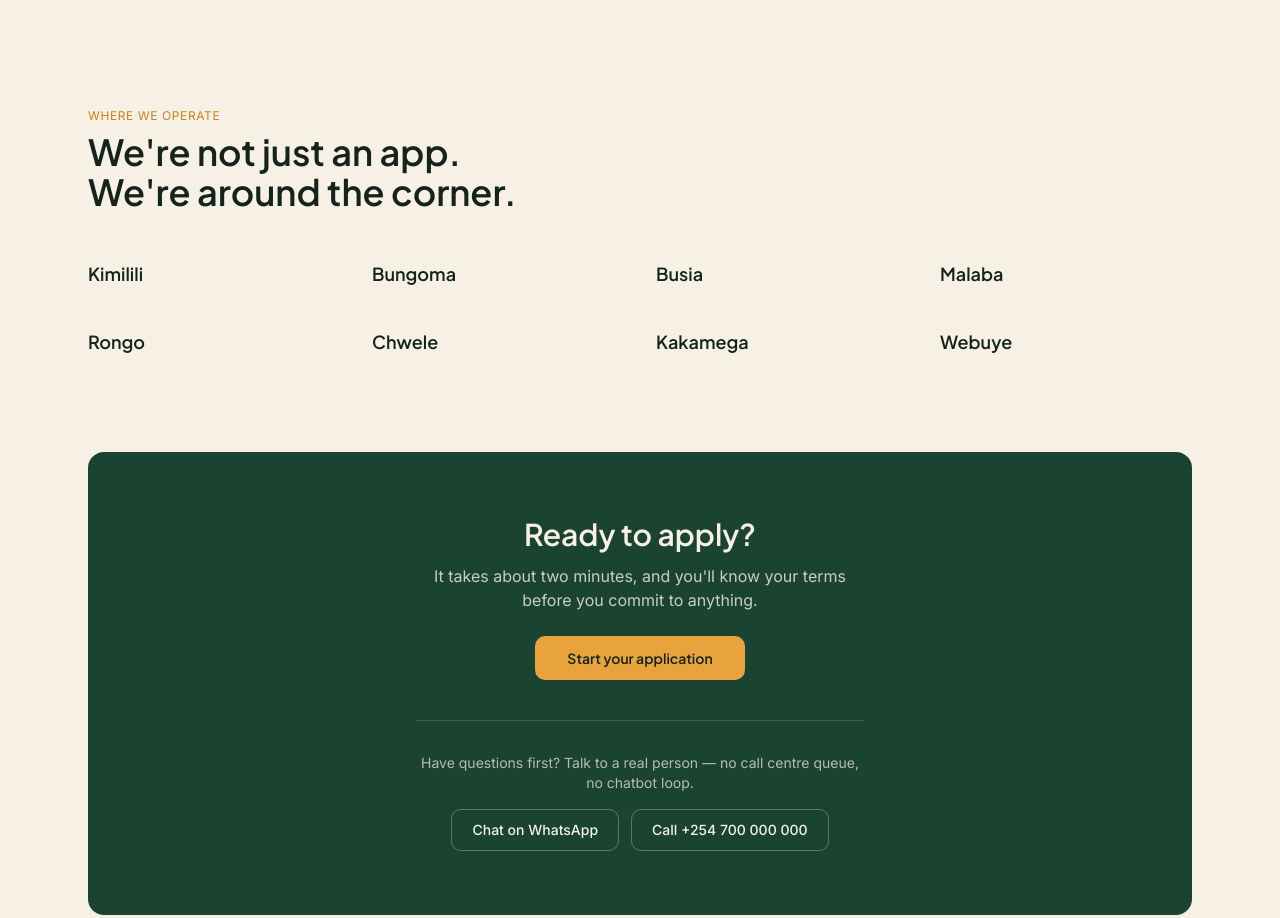
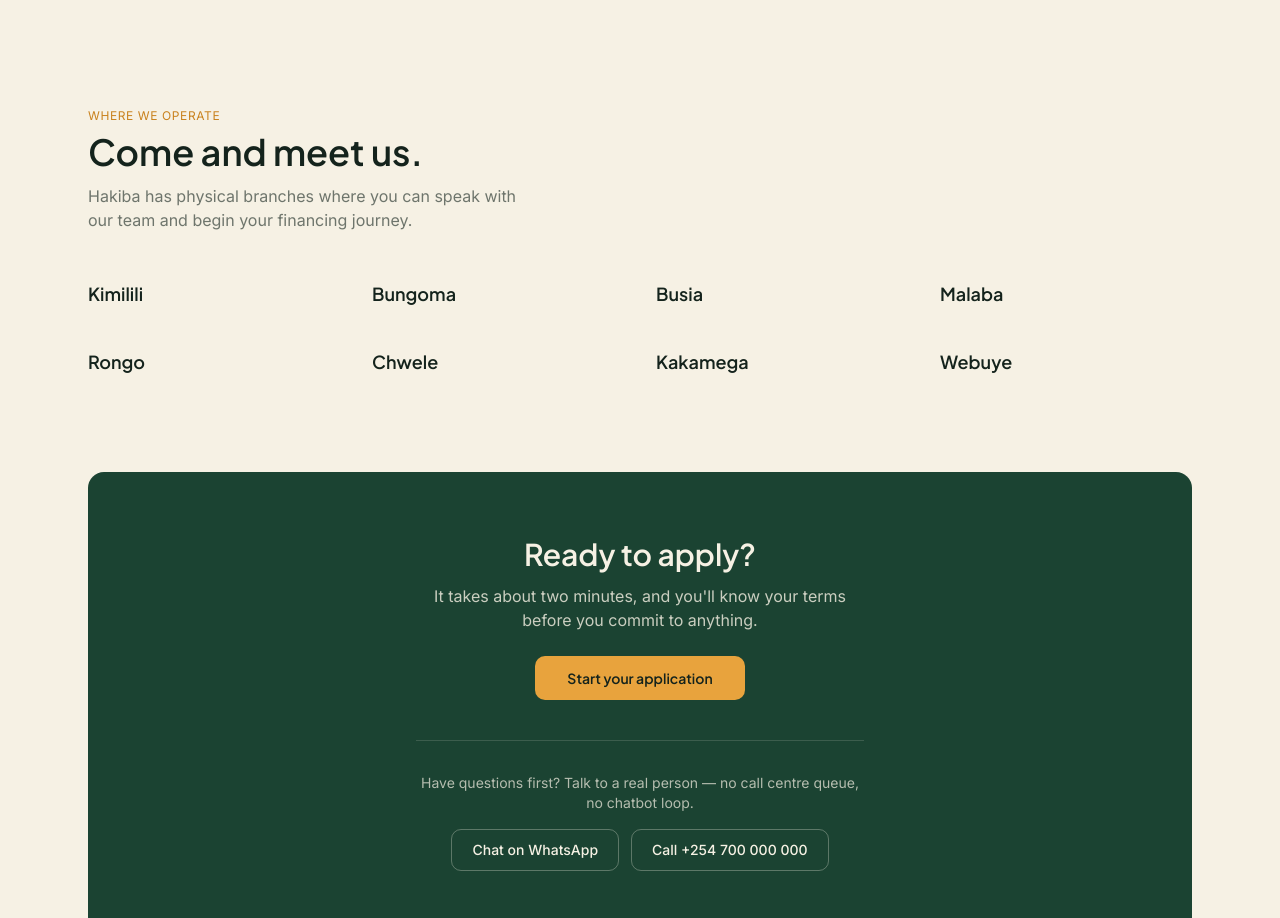
Before and after one commit to bennedictbett/Hakiba, a Next.js app in the folder client/: page / in a window 1280 px wide. Shown: the part 3860-4778 px from the top of the page. Built offline with nearby package versions, Linux system fonts and the light colour scheme.

Commit message:
Updated branches section copy per humanize brief

```diff
--- a/client/app/(marketing)/page.tsx
+++ b/client/app/(marketing)/page.tsx
@@ -155,8 +155,12 @@ function BranchesSection() {
           Where we operate
         </div>
         <h2 className="font-display text-3xl font-semibold text-ink sm:text-4xl">
-          We&apos;re not just an app. We&apos;re around the corner.
+          Come and meet us.
         </h2>
+        <p className="mt-3 font-body text-ink/60">
+          Hakiba has physical branches where you can speak with our team and begin your
+          financing journey.
+        </p>
       </div>
 
       <div className="grid grid-cols-2 gap-x-8 gap-y-10 sm:grid-cols-4">
```
